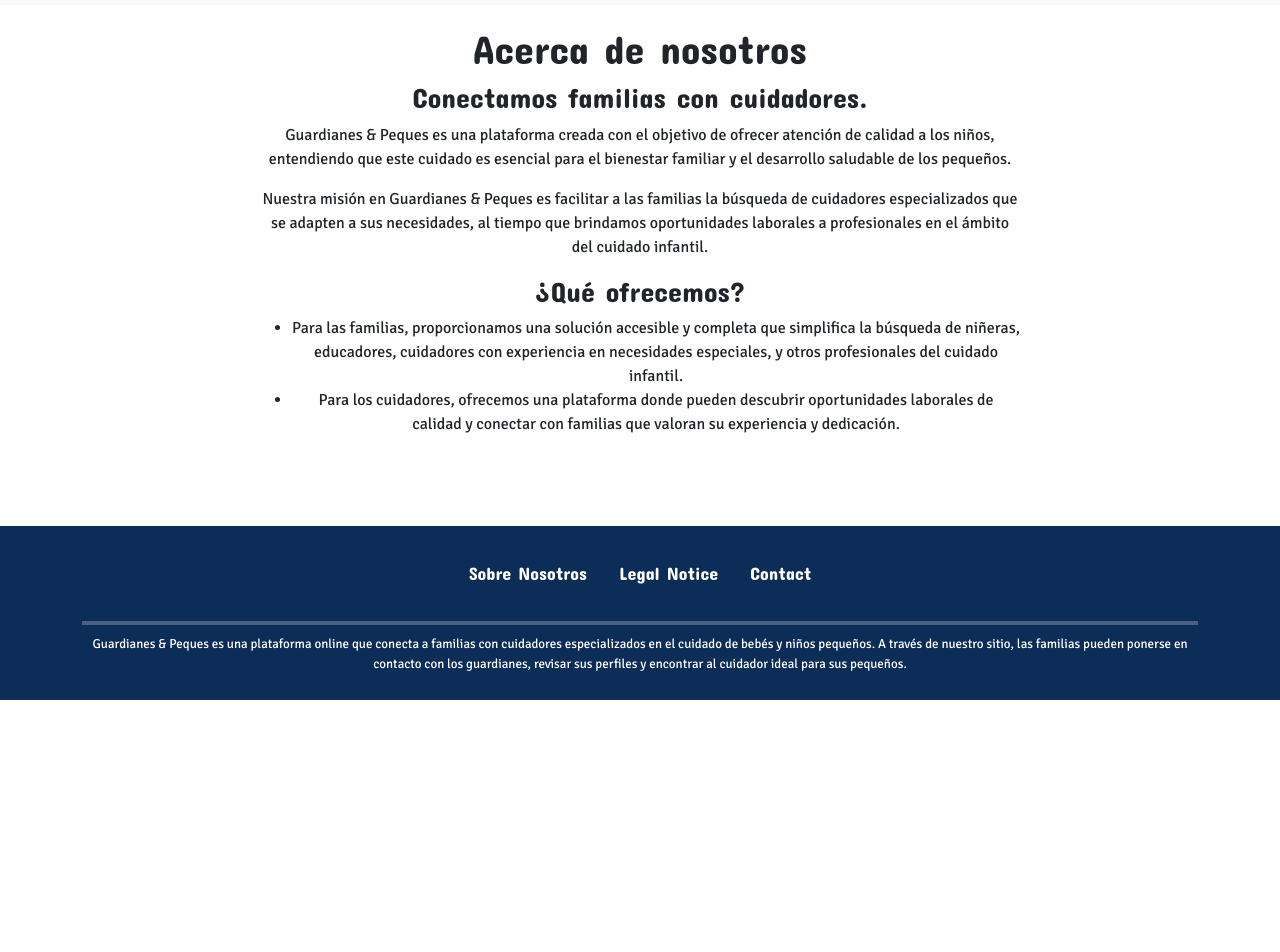
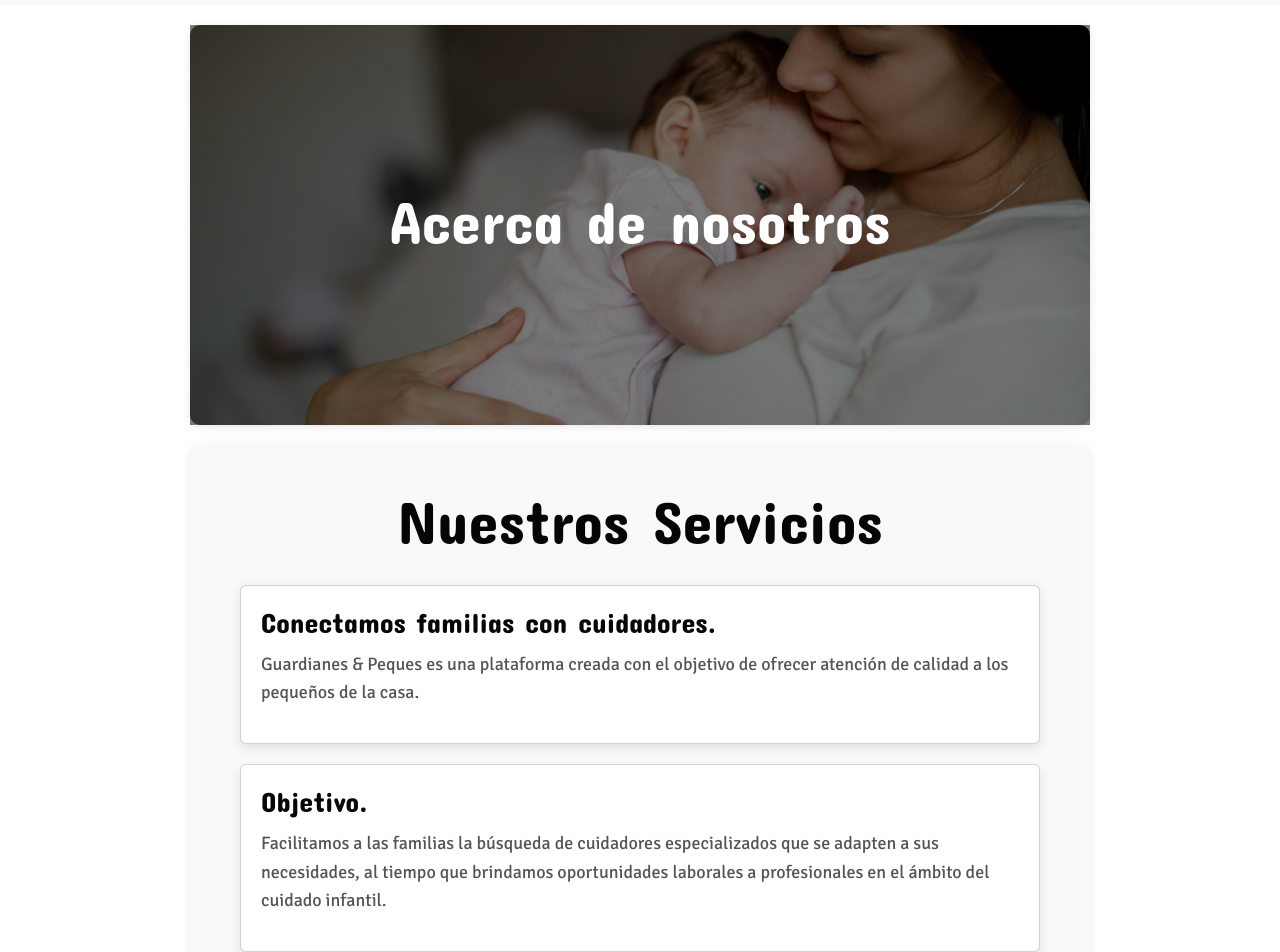
Before and after one commit to 0mararal0/Proyecto-Guardianes-Peques, a React (Vite) app in the folder Client/: page /about in a window 1280 px wide. Shown: the part 100-1052 px from the top of the page. Before the commit the page ends 800 px from the top, so only its background shows below. Built offline with nearby package versions, Linux system fonts and the light colour scheme.

Commit message:
paginas estaticas

```diff
--- a/Client/src/pages/About/About.jsx
+++ b/Client/src/pages/About/About.jsx
@@ -1,38 +1,65 @@
 import React from "react";
 import "./styleAbout.css";
+import imagenUno from "../../assets/images/XEKFGJNTN5G2TLE4HLGXU5LN5U.avif";
+
 
 export const About = () => {
   return (
-    <section>
-      <div className="about-div">
-        <h1 className="titulo">Acerca de nosotros</h1>
-        <div>
+    <>
+      <section className="section-class" style={{ backgroundImage: `url(${imagenUno})` }}>
+        <div className="fondo">
+          <h1 className="titulo-p">Acerca de nosotros</h1>
+          <div className="div-cards">
+          </div>
+        </div>
+      </section>
+
+      <section className="cards-section">
+        <h1 className="titulo-card">Nuestros Servicios</h1>
+
+        <div className="card">
           <h3 className="titulo">Conectamos familias con cuidadores.</h3>
           <p className="texto">
-          Guardianes & Peques es una plataforma creada con el objetivo de
-          ofrecer atención de calidad a los niños, entendiendo que este cuidado
-          es esencial para el bienestar familiar y el desarrollo saludable de los pequeños.
-          </p>
-          <p className="texto">Nuestra misión en Guardianes & Peques es facilitar a las familias la búsqueda
-            de cuidadores especializados que se adapten a sus necesidades, al tiempo que
-            brindamos oportunidades laborales a profesionales en el ámbito del cuidado infantil.
+            Guardianes & Peques es una plataforma creada con el objetivo de
+            ofrecer atención de calidad a los pequeños de la casa.
           </p>
         </div>
-        <div>
-          <h3 className="titulo">¿Qué ofrecemos?</h3>
-          <ul className="texto">
-          <li>
-          Para las familias, proporcionamos una solución accesible y completa que simplifica
-          la búsqueda de niñeras, educadores, cuidadores con experiencia en necesidades especiales,
-          y otros profesionales del cuidado infantil.
-          </li>
-          <li>
-          Para los cuidadores, ofrecemos una plataforma donde pueden descubrir oportunidades
-          laborales de calidad y conectar con familias que valoran su experiencia y dedicación.
-          </li>
-          </ul>
+
+        <div className="card">
+          <p className="texto">
+          <h3 className="titulo">Objetivo.</h3>
+            Facilitamos a las familias la
+            búsqueda de cuidadores especializados que se adapten a sus
+            necesidades, al tiempo que brindamos oportunidades laborales a
+            profesionales en el ámbito del cuidado infantil.
+          </p>
         </div>
-      </div>
-    </section>
-  )
+
+        <div className="card">
+            <p className="texto">
+            <h3 className="titulo">¿Qué ofrecemos?</h3>
+              Para las familias, proporcionamos una solución accesible y
+              completa que simplifica la búsqueda de niñeras y educadores.
+            </p>
+        </div>
+
+        <div className="card">
+            <p className="texto">
+            <h3 className="titulo">Facilidades laborales</h3>
+              Para los cuidadores, ofrecemos una plataforma donde pueden
+              descubrir oportunidades laborales de calidad y conectar con
+              familias que valoran su experiencia y dedicación.
+            </p>
+        </div>
+
+        <div className="card">
+            <p className="texto">
+            <h3 className="titulo">Otros cuidados</h3>
+              cuidadores con experiencia en necesidades especiales, y otros
+              profesionales del cuidado infantil.
+            </p>
+        </div>
+      </section>
+    </>
+  );
 };
--- a/Client/src/pages/About/styleAbout.css
+++ b/Client/src/pages/About/styleAbout.css
@@ -1,16 +1,82 @@
-.about-div {
-  max-width: 800px; /* Limita el ancho máximo del contenedor */
-  margin: 0 auto; /* Centra el contenedor horizontalmente */
-  padding: 20px; /* Espaciado interno */
-  text-align: center; /* Centra el texto */
+.section-class {
+  background-size: cover;
+  background-position: center;
+  background-repeat: no-repeat;
+  padding: 60px 20px;
+  position: relative;
+  min-height: 50vh; /* Ajusta la altura mínima de la sección */
 }
 
-.texto{
-  font-family: Signika;
-
+/* Añade un overlay semitransparente sobre la imagen de fondo */
+.fondo {
+  background-color: rgba(0, 0, 0, 0.5); /* Fondo semitransparente */
+  position: absolute;
+  top: 0;
+  left: 0;
+  right: 0;
+  bottom: 0;
+  display: flex;
+  align-items: center;
+  justify-content: center;
+  padding: 20px;
 }
 
-.titulo{
+/* Contenedor para las tarjetas */
+.cards-section {
+  display: flex;
+  flex-direction: column; /* Cambia a columna para apilar las tarjetas */
+  align-items: center; /* Centrar las tarjetas */
+  gap: 20px; /* Espacio entre las tarjetas */
+  padding: 40px 20px; /* Espaciado superior e inferior */
+}
+
+/* Cada tarjeta de información */
+.card {
+  width: 100%; /* Ancho completo */
+  max-width: 800px; /* Ancho máximo */
+  padding: 20px;
+  border-radius: 12px; /* Bordes redondeados */
+  box-shadow: 0 4px 12px rgba(0, 0, 0, 0.1);
+  background-color: white; /* Fondo blanco para las tarjetas */
+  z-index: 2;
+}
+
+.titulo {
+  color: #070707;
+  margin-bottom: 10px;
   font-family: ConcertOne;
+}
 
+.titulo-p {
+  color: white;
+  font-family: ConcertOne;
+  text-align: center; /* Centrar el título principal */
+  font-size: 60px;
 }
+
+.titulo-card {
+  color: rgb(5, 5, 5);
+  font-family: ConcertOne;
+  text-align: center; /* Centrar el título principal */
+  font-size: 60px;
+}
+
+.texto {
+  color: #555;
+  line-height: 1.6;
+  font-family: Signika; /* Fuentes coherentes */
+  font-size: 18px; /* Ajustar tamaño de texto */
+}
+
+/* Estilo para listas */
+ul.texto {
+  list-style-type: disc;
+  padding-left: 20px;
+  font-size: 18px; /* Tamaño de texto de las listas */
+}
+
+/* Párrafos en la sección principal */
+.section-class p {
+  font-family: Signika;
+  font-size: 18px; /* Tamaño de texto coherente */
+}
--- a/Client/src/pages/Contact/Contact.jsx
+++ b/Client/src/pages/Contact/Contact.jsx
@@ -1,5 +1,47 @@
 import React from "react";
+import "./styleContact.css";
 
 export const Contact = () => {
-  return <div>Contact</div>;
+  return (
+    <div className="contact-container">
+      {/* Primera parte */}
+      <div className="contact-section">
+        <h1>Encuentra tu guardián</h1>
+        <button>Encuentra tu guardián</button>
+        <p>
+          O llámanos directamente al <a href="tel:+645777812">+645777812</a>
+        </p>
+      </div>
+
+      {/* Segunda parte */}
+      <div className="form-section">
+        <div>
+          <h2>¿Necesitas un cuidador?</h2>
+          <form>
+            <label htmlFor="nombre">Nombre:</label>
+            <input type="text" id="nombre" name="nombre" required />
+
+            <label htmlFor="telefono">Teléfono:</label>
+            <input type="tel" id="telefono" name="telefono" required />
+
+            <label htmlFor="mensaje">Mensaje:</label>
+            <textarea id="mensaje" name="mensaje" rows="5" required></textarea>
+
+            <button type="submit">Solicitud de llamada</button>
+          </form>
+        </div>
+
+        {/* Recordatorio del número de teléfono */}
+        <div className="phone-reminder">
+          <h3>Recuerda:</h3>
+          <p>Puedes llamarnos al:</p>
+          <p>
+            <strong>
+              <a href="tel:+123456789">+1 234 567 89</a>
+            </strong>
+          </p>
+        </div>
+      </div>
+    </div>
+  );
 };
--- a/Client/src/pages/Contact/styleContact.css
+++ b/Client/src/pages/Contact/styleContact.css
@@ -0,0 +1,67 @@
+.contact-container {
+  max-width: 900px;
+  margin: 0 auto;
+  padding: 20px;
+  background-color: #fff;
+  border-radius: 10px;
+  box-shadow: 0 0 10px rgba(0, 0, 0, 0.1);
+}
+
+h1, h2 {
+  color: #333;
+}
+
+button {
+  background-color: #28a745;
+  color: white;
+  padding: 10px 20px;
+  border: none;
+  border-radius: 5px;
+  cursor: pointer;
+  font-size: 16px;
+}
+
+button:hover {
+  background-color: #218838;
+}
+
+.contact-section p {
+  font-size: 16px;
+}
+
+.form-section {
+  display: flex;
+  justify-content: space-between;
+  align-items: flex-start;
+}
+
+form {
+  width: 60%;
+}
+
+form label {
+  display: block;
+  margin-bottom: 5px;
+  font-weight: bold;
+}
+
+form input, form textarea {
+  width: 100%;
+  padding: 10px;
+  margin-bottom: 15px;
+  border: 1px solid #ccc;
+  border-radius: 5px;
+}
+
+.phone-reminder {
+  width: 35%;
+  background-color: #f8f9fa;
+  padding: 20px;
+  border-radius: 10px;
+  box-shadow: 0 0 10px rgba(0, 0, 0, 0.05);
+}
+
+.phone-reminder p {
+  font-size: 18px;
+  color: #007bff;
+}
--- a/Client/src/pages/LegalNotice/LegalNotice.jsx
+++ b/Client/src/pages/LegalNotice/LegalNotice.jsx
@@ -1,5 +1,33 @@
 import React from "react";
+import "./styleLegalNotice.css"
 
 export const LegalNotice = () => {
-  return <div>Aviso legal</div>;
+  return (
+    <section>
+      <div className="datos">
+        <h1>Aviso legal</h1>
+        <ul>
+          <li>Compañía: Guardinaes & peques</li>
+          <li>calle: dolores 14</li>
+          <li>Codigo postal: 20016</li>
+          <li><a href="mailto:guardianes@hotmal.com">guardianes@hotmal.com</a></li>
+          <li>Link web: </li>
+          <li>Telefono:645777812 </li>
+          <li>Fax: </li>
+          <li>Responsable del contenido:Alberto, Miguel </li>
+        </ul>
+      </div>
+
+      <div className="legal">
+        <p>
+        <h3>Guardianes & Peques Legal:®</h3>
+Copyright Care.com Europe GmbH. Todos los contenidos, incluidos como parte de bases de datos u otros derechos de propiedad industrial, están protegidos por derechos de autor. Todos los derechos reservados. Está estrictamente prohibida la reimpresión o publicación pública, especialmente en otros sitios web y servicios en línea, la creación de enlaces a la página de Guardianes & Peques, o la reproducción de contenidos en cualquier formato, como CD-ROM, DVD-ROM, etc., incluso parcialmente, sin una autorización previa por escrito de Guardianes & Peques.
+
+En caso de que en este sitio se proporcionen enlaces o hipervínculos a otros sitios de Internet, Guardianes & Peques no ejerce control alguno sobre esos sitios ni sobre sus contenidos. Guardianes & Peques no asume responsabilidad alguna por los contenidos de enlaces que conduzcan a sitios web de terceros. La inclusión de estos enlaces no implica ningún tipo de asociación, fusión o participación con las entidades conectadas.
+        </p>
+      </div>
+
+      <button>Contacto</button>
+    </section>
+  )
 };
--- a/Client/src/pages/LegalNotice/styleLegalNotice.css
+++ b/Client/src/pages/LegalNotice/styleLegalNotice.css
@@ -0,0 +1,72 @@
+section {
+  padding: 20px;
+  background-color: #f9f9f9;
+  border-radius: 10px;
+  max-width: 900px;
+  margin: 20px auto;
+  font-family: Arial, sans-serif;
+  box-shadow: 0 2px 10px rgba(0, 0, 0, 0.1);
+}
+
+.datos h1 {
+  font-size: 24px;
+  color: #333;
+  margin-bottom: 15px;
+}
+
+.datos ul {
+  list-style: none;
+  padding: 0;
+  margin: 0;
+}
+
+.datos ul li {
+  margin-bottom: 10px;
+  font-size: 18px;
+}
+
+.datos ul li a {
+  color: #007bff;
+  text-decoration: none;
+}
+
+.datos ul li a:hover {
+  text-decoration: underline;
+}
+
+.legal {
+  margin-top: 30px;
+  padding: 20px;
+  background-color: #ffffff;
+  border-radius: 10px;
+  border: 1px solid #ddd;
+}
+
+.legal p {
+  font-size: 16px;
+  line-height: 1.6;
+  color: #555;
+}
+
+.legal h3 {
+  font-size: 20px;
+  color: #444;
+  margin-bottom: 10px;
+}
+
+button {
+  display: block;
+  width: 150px;
+  padding: 10px;
+  margin: 30px auto 0;
+  background-color: #007bff;
+  color: white;
+  border: none;
+  border-radius: 5px;
+  font-size: 16px;
+  cursor: pointer;
+}
+
+button:hover {
+  background-color: #0056b3;
+}
```
